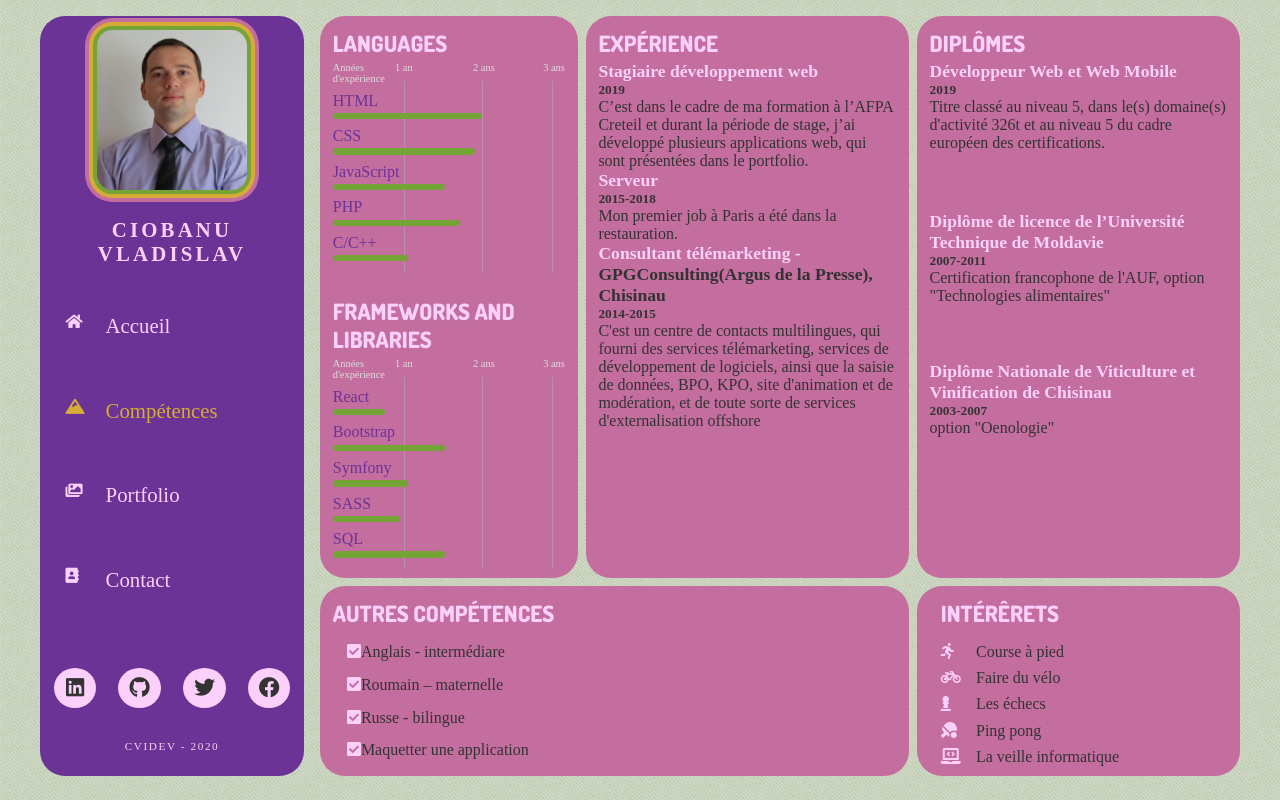
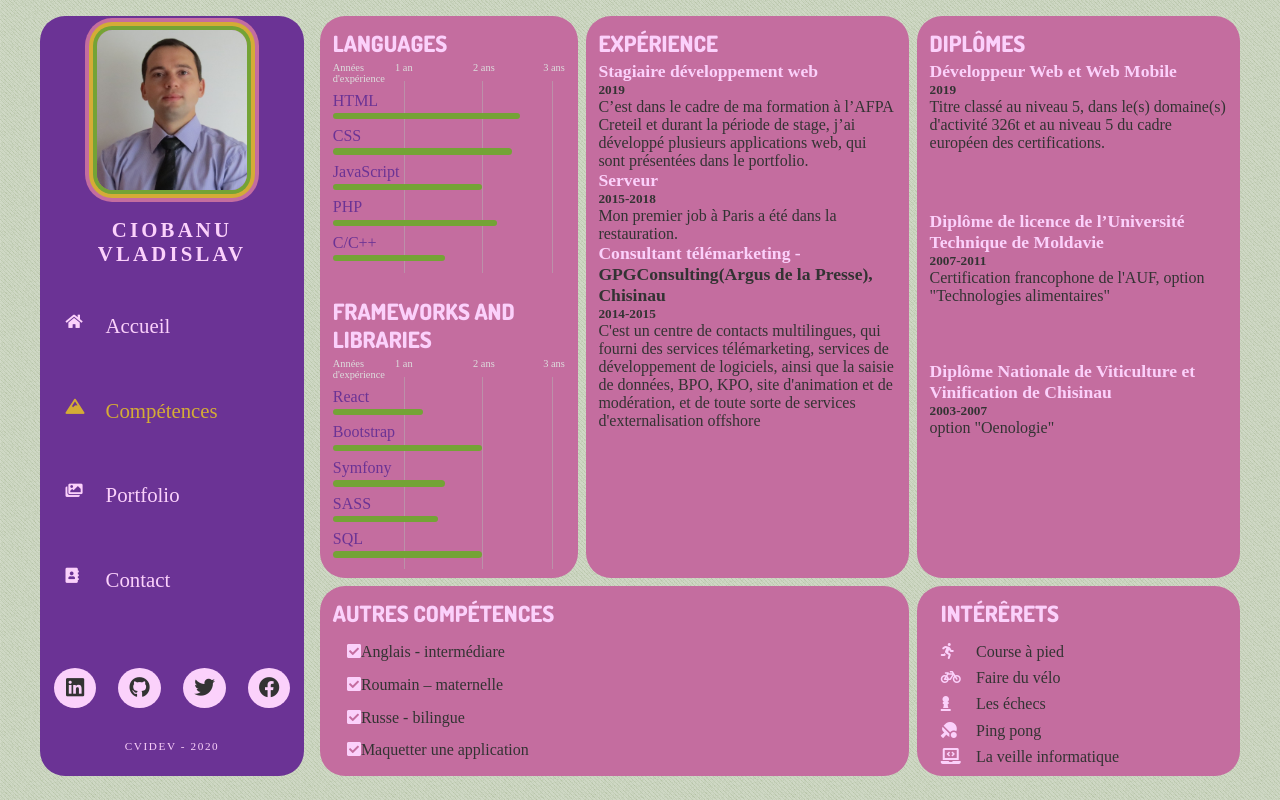
Before and after one commit to cnvvcvlad/cv-react, a React (Create React App) app: page /competences in a window 1280 px wide. Built offline with nearby package versions, Linux system fonts and the light colour scheme; a web font is replaced by a local one.

Commit message:
updated projects

```diff
--- a/src/components/knowledges/Languages.js
+++ b/src/components/knowledges/Languages.js
@@ -5,18 +5,18 @@ class Languages extends Component {
     //on ajoute un state pour stocker des choses
     state = {
         languages: [
-            { id: 1, value: "HTML", xp: 2.0 },
-            { id: 2, value: "CSS", xp: 1.9 },
-            { id: 3, value: "JavaScript", xp: 1.5 },
-            { id: 4, value: "PHP", xp: 1.7 },
-            { id: 5, value: "C/C++", xp: 1.0 },
+            { id: 1, value: "HTML", xp: 2.5 },
+            { id: 2, value: "CSS", xp: 2.4 },
+            { id: 3, value: "JavaScript", xp: 2.0 },
+            { id: 4, value: "PHP", xp: 2.2 },
+            { id: 5, value: "C/C++", xp: 1.5 },
         ],
         frameworks: [
-            { id: 1, value: "React", xp: 0.7 },
-            { id: 2, value: "Bootstrap", xp: 1.5 },
-            { id: 3, value: "Symfony", xp: 1.0 },
-            { id: 4, value: "SASS", xp: 0.9 },
-            { id: 5, value: "SQL", xp: 1.5 }
+            { id: 1, value: "React", xp: 1.2 },
+            { id: 2, value: "Bootstrap", xp: 2.0 },
+            { id: 3, value: "Symfony", xp: 1.5 },
+            { id: 4, value: "SASS", xp: 1.4 },
+            { id: 5, value: "SQL", xp: 2.0 }
 
         ]
     }
--- a/src/data/portfolioData.js
+++ b/src/data/portfolioData.js
@@ -43,5 +43,14 @@ export const portfolioData = [
     source: 'https://github.com/cnvvcvlad/Projet-symfony',
     info: 'Dans le but de mieux maitriser le PHP et un de ses frameworks j\'ai décidé d\'utiliser la technologie web Symfony pour développer ma plateforme web.',
     picture: './media/projet-symfony-1.png'
+  },
+  {
+    id: 6,
+    name: 'Simplon Theater',
+    languages: ['html', 'css', 'javascript'],
+    languagesIcons: ['fab fa-html5', 'fab fa-css3-alt', 'fab fa-js'],
+    source: 'https://github.com/cnvvcvlad/SimplonTheater',
+    info: 'Une application simple pour permettre aux utilisateurs de choisir des places de cinéma dans une salle au format fixe.',
+    picture: './media/simplon_theater.png'
   }
 ]
```
Also changed, not shown: public/media/simplon_theater.png (added).
